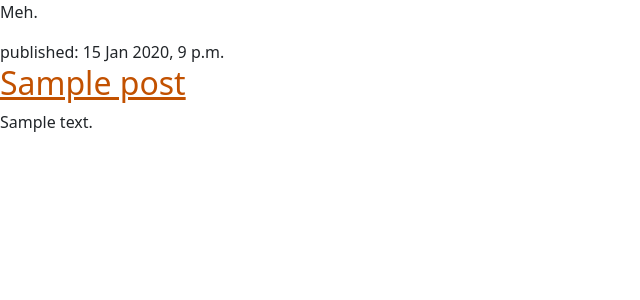
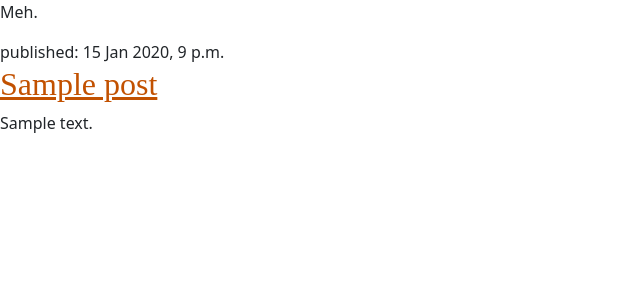
Before and after one commit to visiongonz/my-first-blog, a Django app: page /blog/ in a window 1280 px wide. Shown: the top 300 px of the page, without its empty margins (0-640 px from the left). Run offline with Django 5.2, Linux system fonts and the light colour scheme; tables that the repository leaves empty hold one stand-in row (values such as "Sample post").

Commit message:
modified:   blog/static/css/blog.css 	modified:   blog/static/css/blog.css 	modified:   blog/templates/blog/post_list.html

```diff
--- a/blog/static/css/blog.css
+++ b/blog/static/css/blog.css
@@ -1,3 +1,4 @@
 h1 a, h2 a {
     color: #C25100;
+    font-family: 'Lobster';
 }
```
